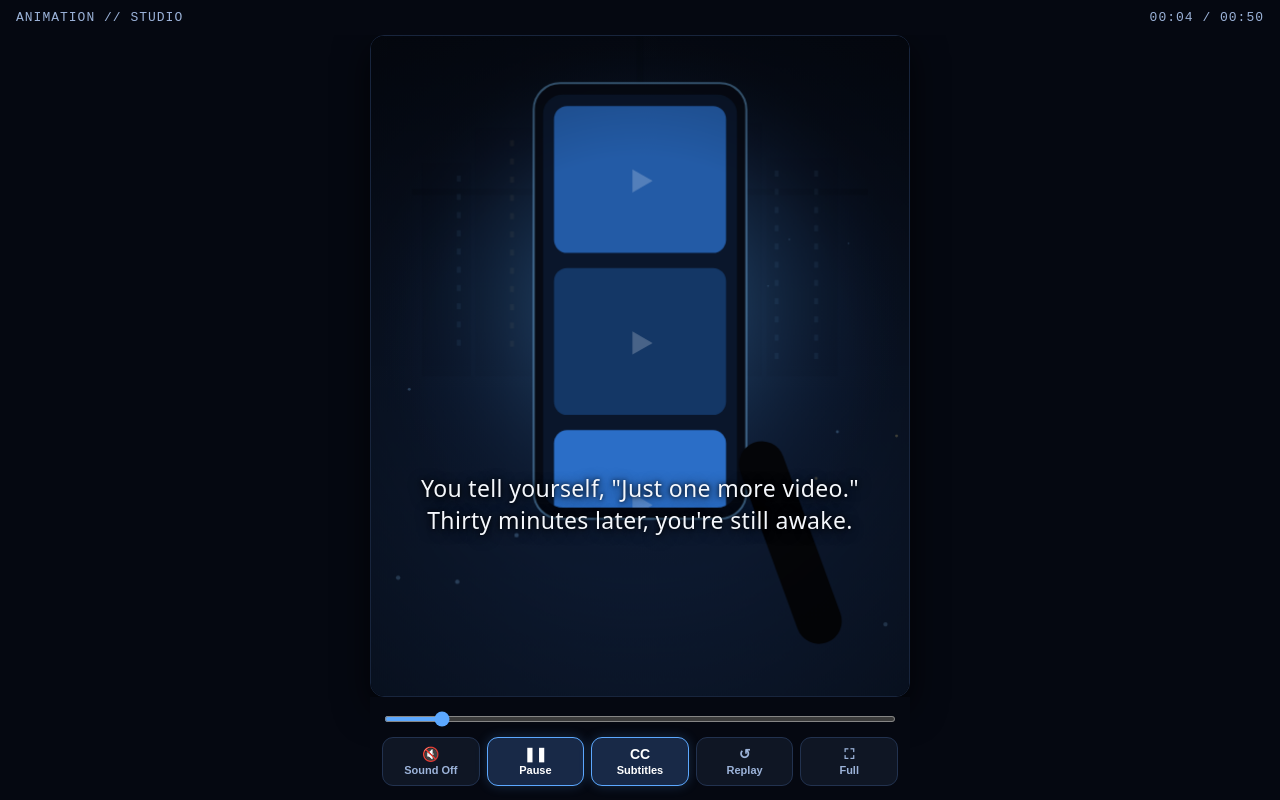
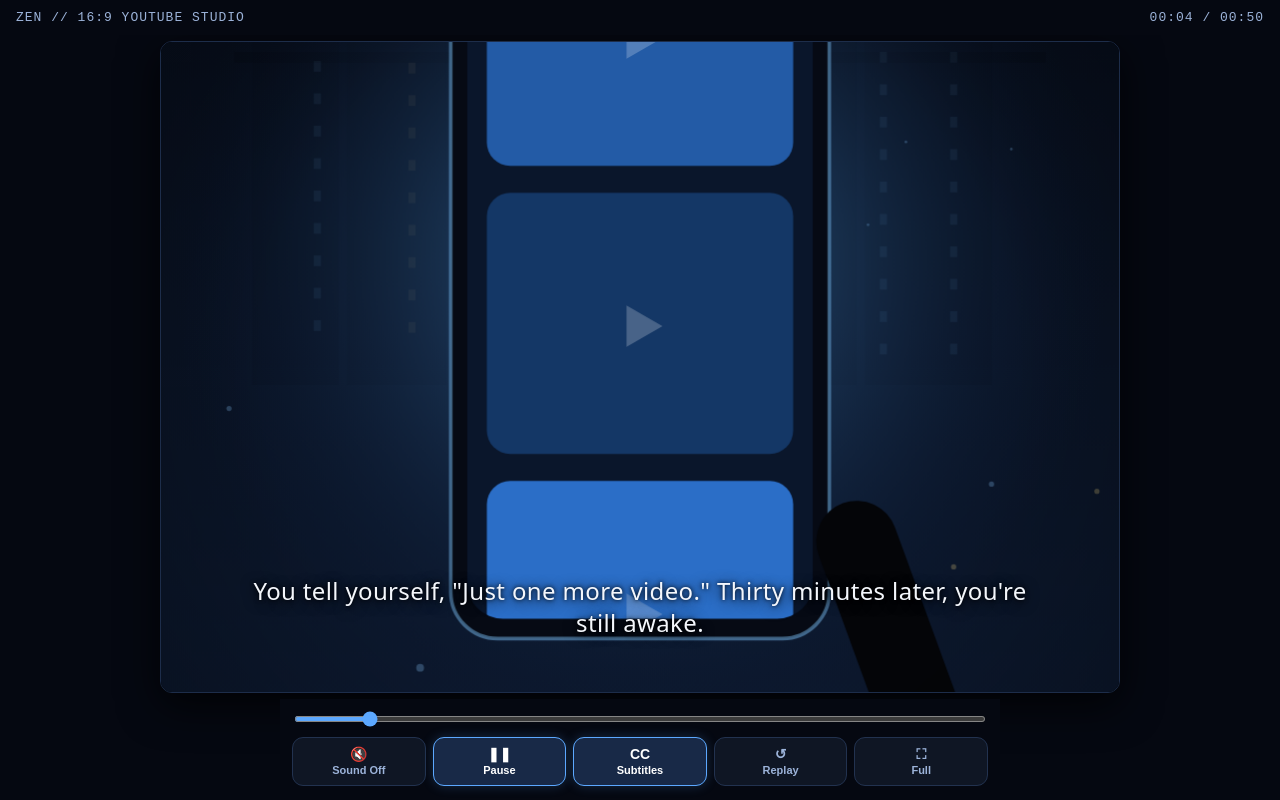
Before and after one commit to cn-esport/Zen, a plain HTML site: page index.html in a window 1280 px wide. Drawn offline with Linux system fonts and the light colour scheme.

Commit message:
Update index.html

```diff
--- a/index.html
+++ b/index.html
@@ -3,7 +3,7 @@
 <head>
   <meta charset="UTF-8" />
   <meta name="viewport" content="width=device-width, initial-scale=1.0, maximum-scale=1.0, user-scalable=no" />
-  <title>Zen // Animation Studio</title>
+  <title>Zen // 16:9 Cinema Studio</title>
   <link rel="stylesheet" href="studio.css" />
   <link rel="stylesheet" href="skill.css" />
   <style>
@@ -17,6 +17,7 @@
       font-family: system-ui, -apple-system, sans-serif;
       display: flex;
       flex-direction: column;
+      justify-content: space-between;
     }
     .top-bar {
       flex: 0 0 auto;
@@ -31,24 +32,45 @@
       background: #050811;
       z-index: 30;
     }
+    .stage-wrap {
+      flex: 1 1 auto;
+      min-height: 0;
+      display: flex;
+      align-items: center;
+      justify-content: center;
+      padding: 6px 10px;
+      width: 100%;
+    }
     #stage {
       position: relative;
-      flex: 1 1 auto;
-      min-height: 0;
       width: 100%;
-      max-width: 540px;
-      margin: 0 auto;
+      max-width: 960px;
+      aspect-ratio: 16 / 9;
+      max-height: 100%;
       overflow: hidden;
-      border-radius: 14px;
-      border: 1px solid #18253d;
+      border-radius: 12px;
+      border: 1px solid #1d2d4a;
       background: #04070f;
+      box-shadow: 0 12px 40px rgba(0, 0, 0, 0.75);
+    }
+    #stage:fullscreen {
+      max-width: none;
+      border-radius: 0;
+      border: none;
+    }
+    /* Crisp Widescreen Subtitles */
+    .cap {
+      font-size: clamp(12px, 2.1vw, 24px) !important;
+      bottom: 8% !important;
+      width: 84% !important;
+      max-width: 84% !important;
     }
     #scrub-wrap {
       flex: 0 0 auto;
       width: 100%;
-      max-width: 540px;
+      max-width: 720px;
       margin: 0 auto;
-      padding: 8px 14px 4px;
+      padding: 6px 14px 4px;
       background: #050811;
       z-index: 30;
     }
@@ -61,7 +83,7 @@
     .controls {
       flex: 0 0 auto;
       width: 100%;
-      max-width: 540px;
+      max-width: 720px;
       margin: 0 auto;
       display: grid;
       grid-template-columns: repeat(5, 1fr);
@@ -97,23 +119,25 @@
     }
   </style>
 </head>
-<body class="v">
+<body>
   <div class="top-bar">
-    <span>ANIMATION // STUDIO</span>
-    <span id="time">00:00 / 00:50</span>
+    <span>ZEN // 16:9 YOUTUBE STUDIO</span>
+    <span id="time">00:00 / 03:30</span>
   </div>
 
+  <div class="stage-wrap">
     <div id="stage">
       <div id="camera">
-      <svg id="L-bg" class="layer" viewBox="0 0 1080 1920" preserveAspectRatio="xMidYMid slice"></svg>
-      <svg id="L-mid" class="layer" viewBox="0 0 1080 1920" preserveAspectRatio="xMidYMid slice"></svg>
-      <svg id="L-char" class="layer" viewBox="0 0 1080 1920" preserveAspectRatio="xMidYMid slice"></svg>
-      <svg id="L-fg" class="layer" viewBox="0 0 1080 1920" preserveAspectRatio="xMidYMid slice"></svg>
+        <svg id="L-bg" class="layer" viewBox="0 0 1920 1080" preserveAspectRatio="xMidYMid slice"></svg>
+        <svg id="L-mid" class="layer" viewBox="0 0 1920 1080" preserveAspectRatio="xMidYMid slice"></svg>
+        <svg id="L-char" class="layer" viewBox="0 0 1920 1080" preserveAspectRatio="xMidYMid slice"></svg>
+        <svg id="L-fg" class="layer" viewBox="0 0 1920 1080" preserveAspectRatio="xMidYMid slice"></svg>
       </div>
       <div id="dust"></div>
       <div id="vignette"></div>
       <div id="caps"></div>
       <div id="fade"></div>
+    </div>
   </div>
 
   <div id="scrub-wrap">
@@ -128,7 +152,7 @@
     <button id="fs" class="ctrl-btn" type="button"><span>⛶</span>Full</button>
   </div>
 
-  <script src="scene.js?v=8"></script>
-  <script src="engine.js?v=8"></script>
+  <script src="scene.js?v=10"></script>
+  <script src="engine.js?v=10"></script>
 </body>
 </html>
```
Lines whose indentation alone changed are shown as unchanged.
